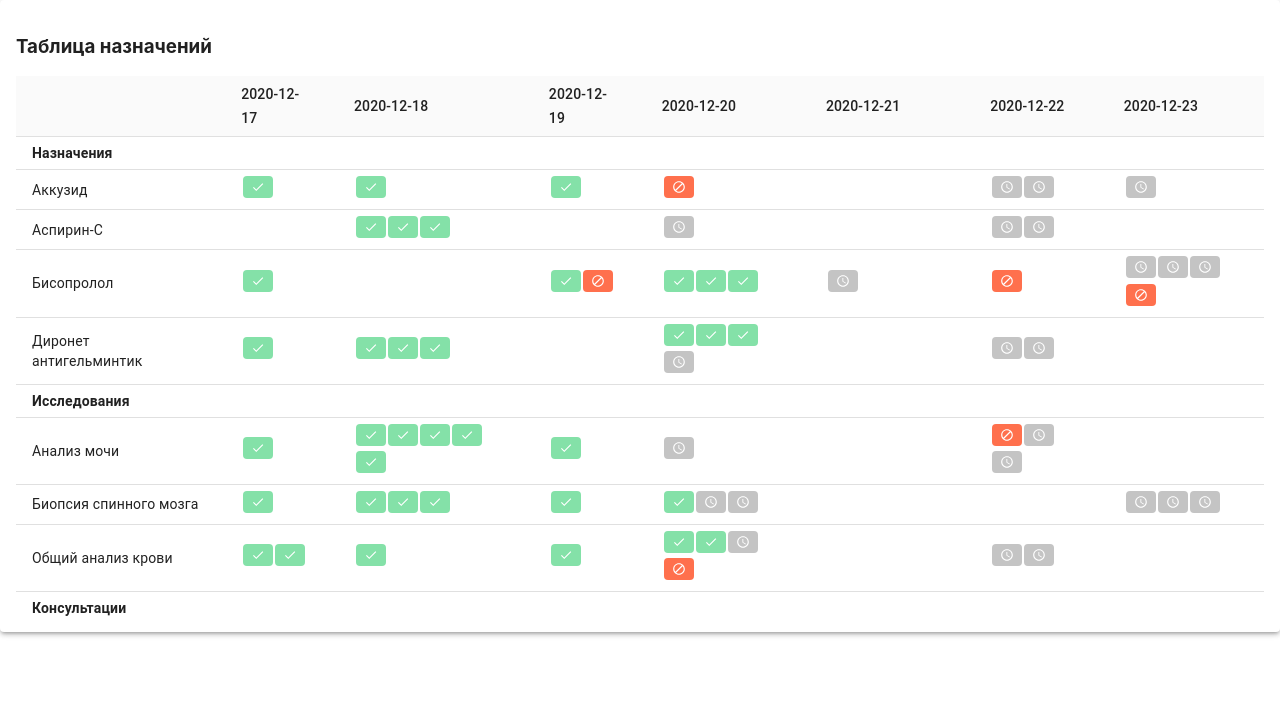
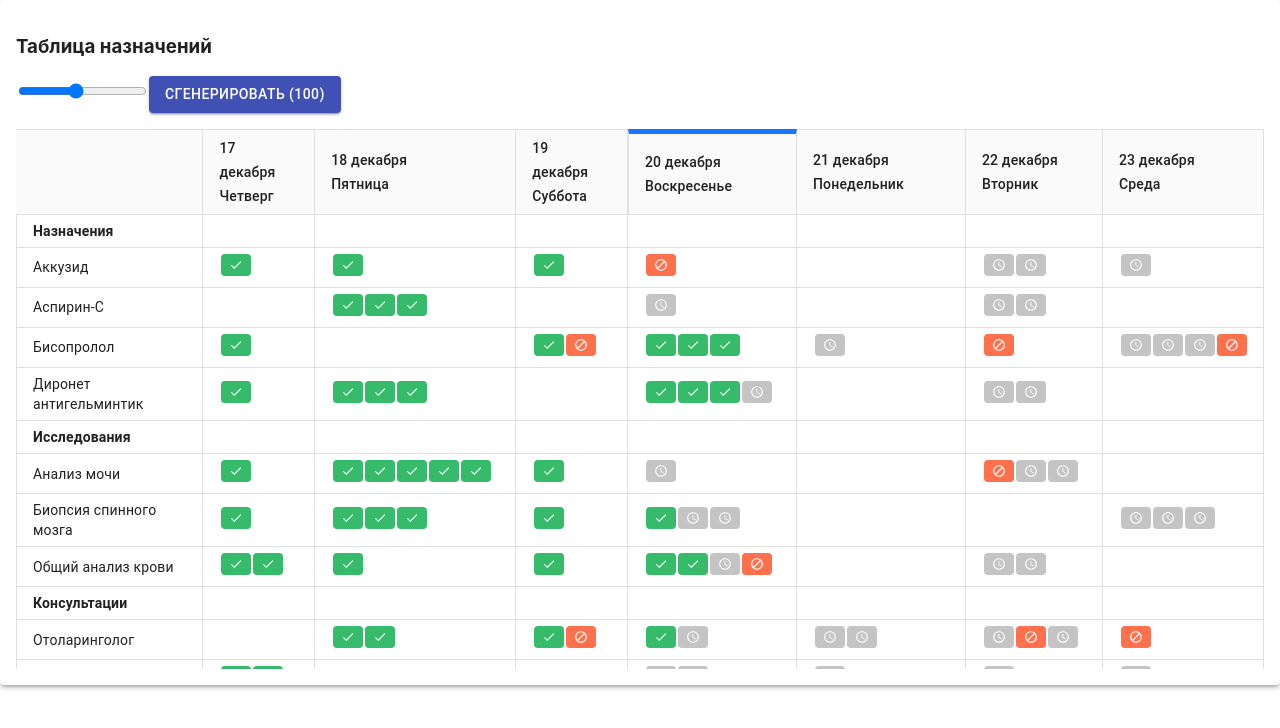
Before and after one commit to vitacore-cs/vitacore-cs.github.io, a React (Create React App) app: page / in a window 1280 px wide. Shown: the top 728 px of the page. Built offline with nearby package versions, Linux system fonts and the light colour scheme.

Commit message:
progress

```diff
--- a/package.json
+++ b/package.json
@@ -20,7 +20,7 @@
   },
   "scripts": {
     "start": "react-scripts start",
-    "build": "react-scripts build",
+    "build": "react-scripts build && mv build docs || move build docs",
     "test": "react-scripts test",
     "eject": "react-scripts eject"
   },
--- a/src/App.tsx
+++ b/src/App.tsx
@@ -3,33 +3,53 @@ import { Theme, createStyles, makeStyles } from "@material-ui/core/styles";
 import Paper from "@material-ui/core/Paper";
 import Sheduler from "./components/Sheduler/Sheduler";
 import { genUsl, oneUsl } from "./mock/mockData";
+import Button from "@material-ui/core/Button";
 
 const useStyles = makeStyles((theme: Theme) =>
   createStyles({
     root: {
       padding: 0,
-      width: '100%',
-      height: '100%',
+      width: "100%",
+      height: "100%",
     },
     paper: {
       padding: theme.spacing(2),
-    }
+    },
   })
 );
 
 function App() {
   const classes = useStyles();
-  const [usl, setUsl] = React.useState<oneUsl[]>(genUsl(100));
+  const [num, setNum] = React.useState(100);
+  const [usl, setUsl] = React.useState<oneUsl[]>(genUsl(num));
 
-   React.useEffect(() => {
-    //  console.log("Usl: ", usl);
+  React.useEffect(() => {
+    console.log("Usl: ", usl);
   }, [usl]);
 
   return (
     <div className={classes.root}>
       <Paper elevation={3} className={classes.paper}>
         <h3>Таблица назначений</h3>
-        <Sheduler usl={usl} />
+        <input
+          type="range"
+          id="vol"
+          name="vol"
+          min="20"
+          max="200"
+          value={num}
+          onChange={(e) => setNum(parseInt(e.target.value))}
+        ></input>
+        <Button
+          variant="contained"
+          color="primary"
+          onClick={() => setUsl(genUsl(num))}
+        >
+          Сгенерировать ({num})
+        </Button>
+        <div style={{ paddingTop: 16 }}>
+          <Sheduler usl={usl} />
+        </div>
       </Paper>
     </div>
   );
--- a/src/components/Sheduler/Sheduler.tsx
+++ b/src/components/Sheduler/Sheduler.tsx
@@ -7,9 +7,33 @@ import TableContainer from "@material-ui/core/TableContainer";
 import TableHead from "@material-ui/core/TableHead";
 import TableRow from "@material-ui/core/TableRow";
 import { oneUsl } from "../../mock/mockData";
-import AccessTimeIcon from '@material-ui/icons/AccessTime';
-import CheckIcon from '@material-ui/icons/Check';
-import BlockIcon from '@material-ui/icons/Block';
+import AccessTimeIcon from "@material-ui/icons/AccessTime";
+import CheckIcon from "@material-ui/icons/Check";
+import BlockIcon from "@material-ui/icons/Block";
+
+const days = [
+  "Воскресенье",
+  "Понедельник",
+  "Вторник",
+  "Среда",
+  "Четверг",
+  "Пятница",
+  "Суббота",
+];
+const months = [
+  "января",
+  "февраля",
+  "марта",
+  "апреля",
+  "мая",
+  "июня",
+  "июля",
+  "августа",
+  "сентября",
+  "октября",
+  "ноября",
+  "декабря",
+];
 
 type ShedulerPropsType = {
   usl: oneUsl[];
@@ -28,15 +52,31 @@ const useStyles = makeStyles({
     background: "#fff",
     left: 0,
     zIndex: 1,
+    borderRight: "1px solid rgba(224, 224, 224, 1)",
+    borderLeft: "1px solid rgba(224, 224, 224, 1)",
   },
   sheduledIcon: {
-      color: 'white',
-      backgroundColor: '#c4c4c4',
+    color: "white",
+    backgroundColor: "#c4c4c4",
     padding: "4px 8px",
     marginLeft: "2px",
     borderRadius: "4px",
-      fontSize: 14
-  }
+    fontSize: 14,
+  },
+  cellColumn: {
+    borderRight: "1px solid rgba(224, 224, 224, 1)",
+    borderTop: "1px solid rgba(224, 224, 224, 1)",
+  },
+  todayColumn: {
+    border: "1px solid rgba(224, 224, 224, 1)",
+    borderTop: "5px solid #1a75ff",
+  },
+  cell: {
+    borderRight: "1px solid rgba(224, 224, 224, 1)",
+  },
+  nowrap: {
+    whiteSpace: "nowrap",
+  },
 });
 
 type RowType = {
@@ -68,10 +108,9 @@ type RenderUslProps = {
   dt: Date;
 };
 
-
 export default function Sheduler(props: ShedulerPropsType) {
   const classes = useStyles();
-  const [usl] = React.useState(props.usl);
+  const { usl } = props;
   const [dt] = React.useState(props.dt ? props.dt : new Date());
   const [table, setTable] = React.useState<tableDataType>({
     cols: [],
@@ -82,15 +121,25 @@ export default function Sheduler(props: ShedulerPropsType) {
     const { usl, dt } = props;
     if (usl.isAborted) {
       // отмененное
-      return <BlockIcon style={{ backgroundColor: '#ff704d' }} className={classes.sheduledIcon} />;
+      return (
+        <BlockIcon
+          style={{ backgroundColor: "#ff704d" }}
+          className={classes.sheduledIcon}
+        />
+      );
     }
     if (!usl.isAborted && usl.dt < dt) {
       // сделано
-      return <CheckIcon style={{ backgroundColor: '#84e1a8' }} className={classes.sheduledIcon} />;
+      return (
+        <CheckIcon
+          style={{ backgroundColor: "rgb(54, 187, 106)" }}
+          className={classes.sheduledIcon}
+        />
+      );
     }
     if (!usl.isAborted && usl.dt > dt) {
       // планируется
-      return <AccessTimeIcon className={classes.sheduledIcon}/>
+      return <AccessTimeIcon className={classes.sheduledIcon} />;
     }
     return <>1</>;
   };
@@ -98,12 +147,16 @@ export default function Sheduler(props: ShedulerPropsType) {
   const RenderDay = (props: RenderDayProps) => {
     const { usls, dt } = props;
     return (
-      <>
-        {usls.sort((a, b) => { return a.dt > b.dt ? 1 : -1 }).map((u, n) => {
+      <div className={classes.nowrap}>
+        {usls
+          .sort((a, b) => {
+            return a.dt > b.dt ? 1 : -1;
+          })
+          .map((u, n) => {
             const key = `rd-${u.dt}-${n}`;
             return <RenderUsl usl={u} dt={dt} key={key} />;
           })}
-      </>
+      </div>
     );
   };
 
@@ -164,6 +217,20 @@ export default function Sheduler(props: ShedulerPropsType) {
     console.log("Usl:", usl);
   }, [table]);
 
+  const RenderTh = (col: ColumnType) => {
+    if (col.ctype === "data") {
+      const d = new Date(col.label);
+      return (
+        <span>
+          {`${d.getDate()} ${months[d.getMonth()]}`}
+          <br />
+          {days[d.getDay()]}
+        </span>
+      );
+    }
+    return col.label;
+  };
+
   return (
     <TableContainer className={classes.container}>
       <Table stickyHeader aria-label="sticky table" size="small">
@@ -174,8 +241,13 @@ export default function Sheduler(props: ShedulerPropsType) {
                 key={column.id}
                 align={column.align}
                 style={{ minWidth: column.minWidth }}
+                className={
+                  column.label === dt.toISOString().substring(0, 10)
+                    ? classes.todayColumn
+                    : classes.cellColumn
+                }
               >
-                {column.label}
+                {RenderTh(column)}
               </TableCell>
             ))}
           </TableRow>
@@ -189,7 +261,7 @@ export default function Sheduler(props: ShedulerPropsType) {
                     <TableCell
                       key={column.id}
                       align={column.align}
-                      className={indx === 0 ? classes.stickyCell : undefined}
+                      className={indx === 0 ? classes.stickyCell : classes.cell}
                     >
                       {renderCell(column, row)}
                     </TableCell>
```
Also changed, not shown: 1 other file (tests, documents, lock files or other folders). Lines whose indentation alone changed are shown as unchanged.
